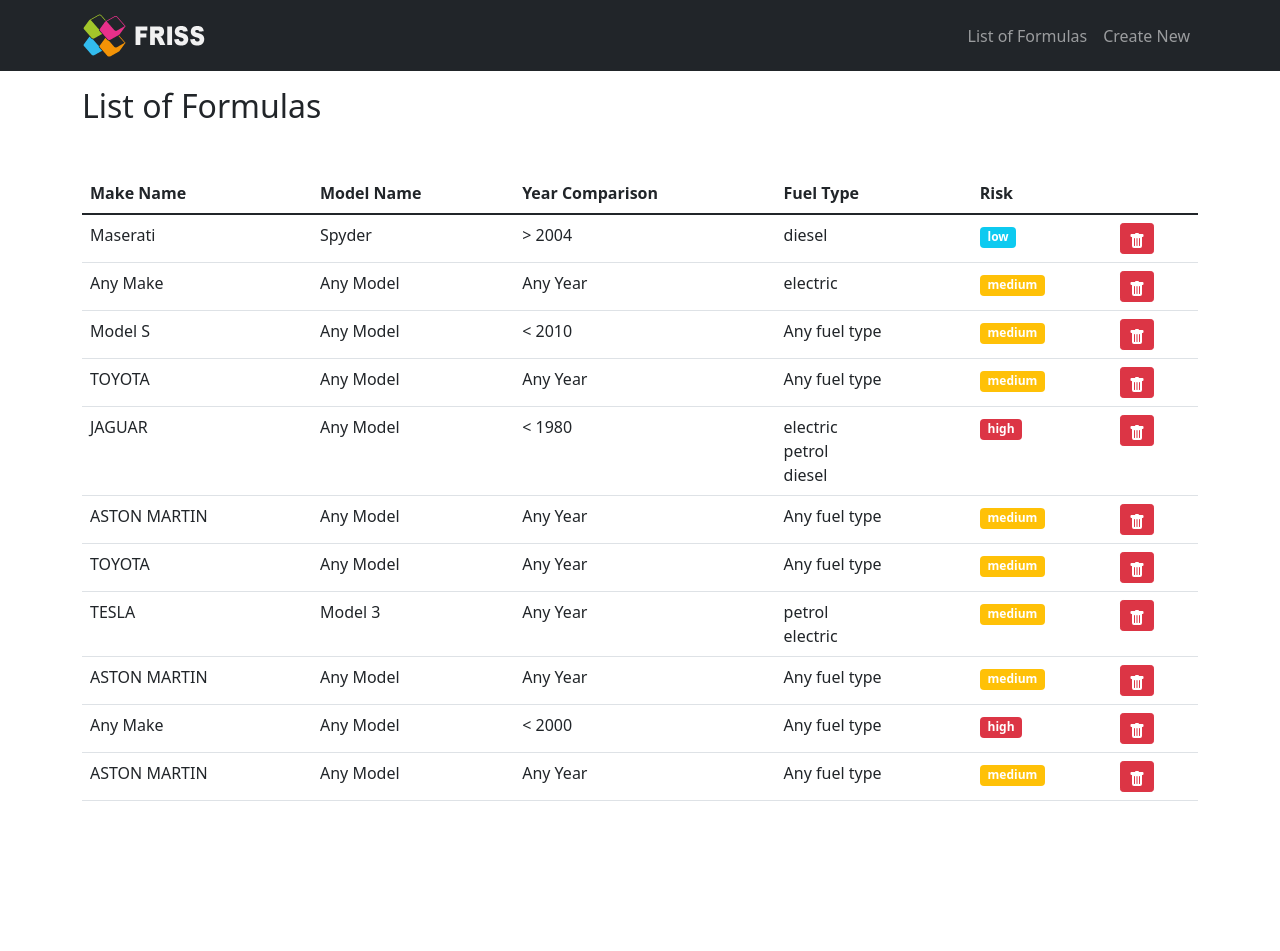
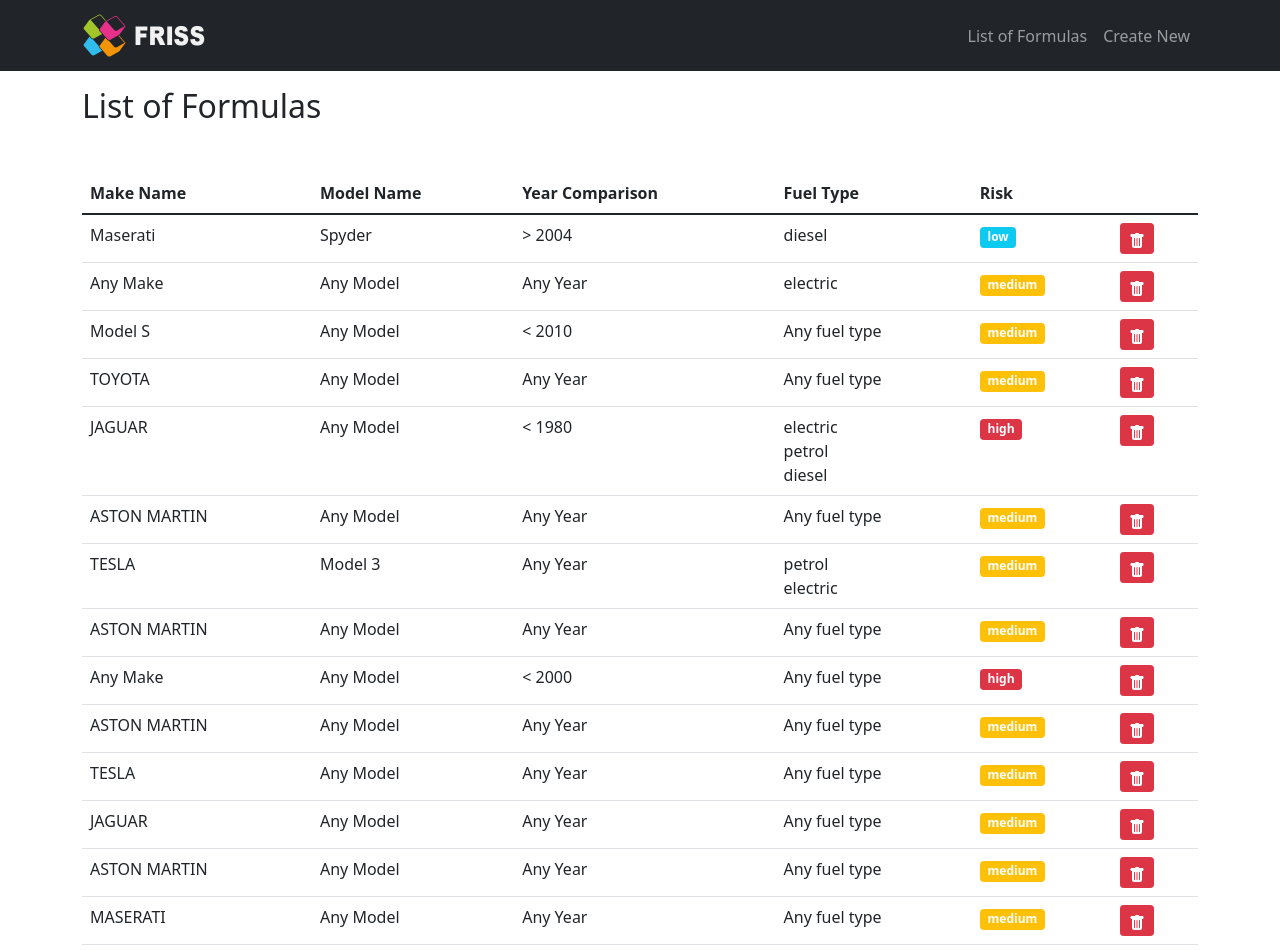
Before and after one commit to shpetimhaxhiu/friss-assignment, a Vue app: page / in a window 1280 px wide. Shown: the top 951 px of the page. Before the commit the page ends 817 px from the top, so only its background shows below. Built offline with nearby package versions, Linux system fonts and the light colour scheme; data requests are answered from the project's data file.

Commit message:
Error handling and testing dependencies

```diff
--- a/package.json
+++ b/package.json
@@ -12,6 +12,7 @@
     "axios": "^0.25.0",
     "bootstrap": "^5.1.3",
     "core-js": "^3.6.5",
+    "json-server": "^0.17.0",
     "vue": "^2.6.11",
     "vue-router": "^3.2.0"
   },
@@ -23,6 +24,8 @@
     "babel-eslint": "^10.1.0",
     "eslint": "^6.7.2",
     "eslint-plugin-vue": "^6.2.2",
+    "jquery": "^3.6.0",
+    "popper.js": "^1.16.1",
     "vue-template-compiler": "^2.6.11"
   },
   "eslintConfig": {
--- a/src/components/FormulasList.vue
+++ b/src/components/FormulasList.vue
@@ -1,7 +1,6 @@
 <template>
-
   <div class="table-responsive">
-      <table class="table table-hover">
+    <table v-if="formulas.length > 0" class="table table-hover">
       <thead>
         <tr>
           <th>Make Name</th>
@@ -12,10 +11,7 @@
         </tr>
       </thead>
       <tbody>
-          <tr
-            v-for="formula in formulas"
-            :key="formula.id"
-          >
+        <tr v-for="formula in formulas" :key="formula.id">
           <td>
             {{ formula.makeName === "" ? "Any Make" : formula.makeName }}
           </td>
@@ -65,6 +61,7 @@
         </tr>
       </tbody>
     </table>
+    <h3 v-else class="text-center">No data to show</h3>
   </div>
 </template>
 
@@ -79,7 +76,9 @@
     };
   },
   mounted() {
-    axios.get("http://localhost:3000/formulas/").then((response) => {
+    axios
+      .get("http://localhost:3000/formulas/")
+      .then((response) => {
         this.formulas = response.data;
       })
       .catch(this.handleErrors);
@@ -102,14 +101,11 @@
             console.log(response);
             const index = this.formulas.findIndex(
               (formula) => formula.id === id
-            ); // find the post index
+            );
             if (~index)
-              // if the post exists in array
-              this.formulas.splice(index, 1); //delete the post
+              this.formulas.splice(index, 1);
           })
-          .catch((error) =>{
-            console.error(error)
-          });
+          .catch(this.handleErrors);
       }
     },
   },
--- a/src/db.json
+++ b/src/db.json
@@ -63,15 +63,6 @@
       "id": 37
     },
     {
-      "makeName": "TOYOTA",
-      "modelName": "",
-      "yearComparisonType": false,
-      "year": false,
-      "fuelType": [],
-      "risk": "medium",
-      "id": 38
-    },
-    {
       "makeName": "TESLA",
       "modelName": "Model 3",
       "yearComparisonType": false,
@@ -109,6 +100,64 @@
       "fuelType": [],
       "risk": "medium",
       "id": 42
+    },
+    {
+      "makeName": "TESLA",
+      "modelName": "",
+      "yearComparisonType": false,
+      "year": false,
+      "fuelType": [],
+      "risk": "medium",
+      "id": 43
+    },
+    {
+      "makeName": "JAGUAR",
+      "modelName": "",
+      "yearComparisonType": false,
+      "year": false,
+      "fuelType": [],
+      "risk": "medium",
+      "id": 44
+    },
+    {
+      "makeName": "ASTON MARTIN",
+      "modelName": "",
+      "yearComparisonType": false,
+      "year": false,
+      "fuelType": [],
+      "risk": "medium",
+      "id": 45
+    },
+    {
+      "makeName": "MASERATI",
+      "modelName": "",
+      "yearComparisonType": false,
+      "year": false,
+      "fuelType": [],
+      "risk": "medium",
+      "id": 46
+    },
+    {
+      "makeName": "MASERATI",
+      "modelName": "",
+      "yearComparisonType": false,
+      "year": false,
+      "fuelType": [],
+      "risk": "medium",
+      "id": 47
+    },
+    {
+      "makeName": "TESLA",
+      "modelName": "Model S",
+      "yearComparisonType": "<",
+      "year": 1958,
+      "fuelType": [
+        "electric",
+        "petrol",
+        "diesel"
+      ],
+      "risk": "medium",
+      "id": 48
     }
   ]
 }
```
Also changed, not shown: 1 other file (tests, documents, lock files or other folders). Lines whose indentation alone changed are shown as unchanged.
